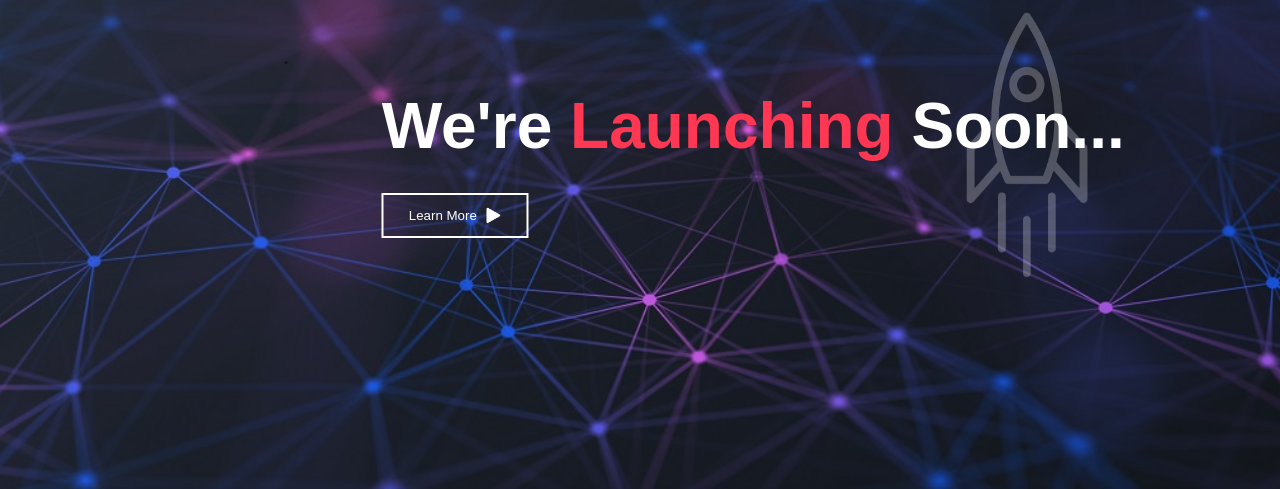
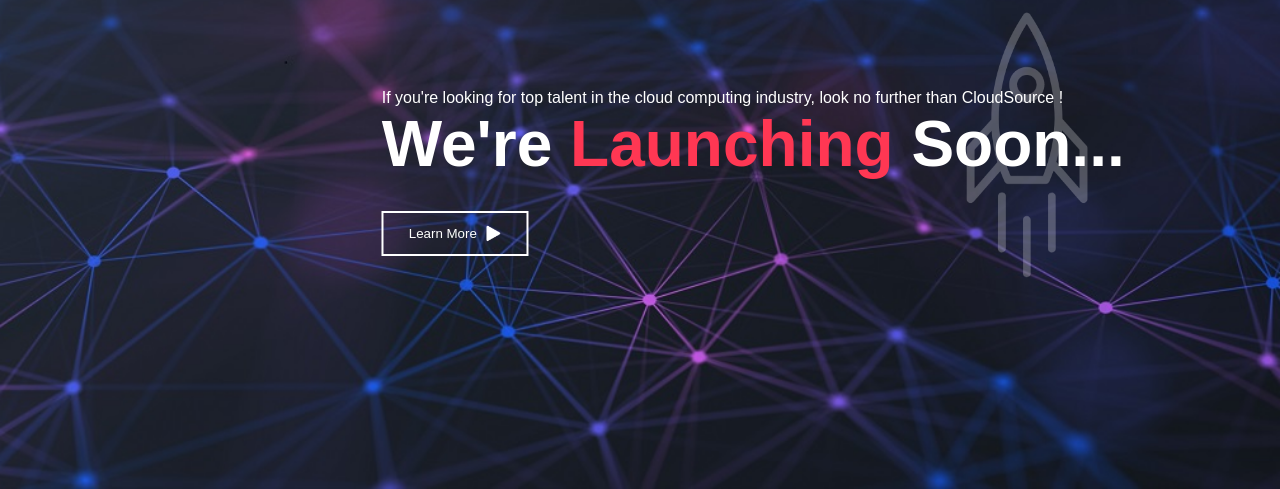
Before and after one commit to ramalabe/cloudsource, a plain HTML site: page index.html in a window 1280 px wide. Shown: the part 311-800 px from the top of the page. Drawn offline with Linux system fonts and the light colour scheme.

Commit message:
intro added

```diff
--- a/index.html
+++ b/index.html
@@ -8,6 +8,7 @@
     <div class="container">
         <img src="images/logo.png" class="logo">
         <div class="content">
+            <p1>If you're looking for top talent in the cloud computing industry, look no further than CloudSource !</p1>
             <h1>We're <span>Launching</span> Soon...</h1>
             <form action="https://www.linkedin.com/company/cloudsource-uae/">
                 <button type="submit">Learn More <img src="images/triangle1.png"></button>
```
